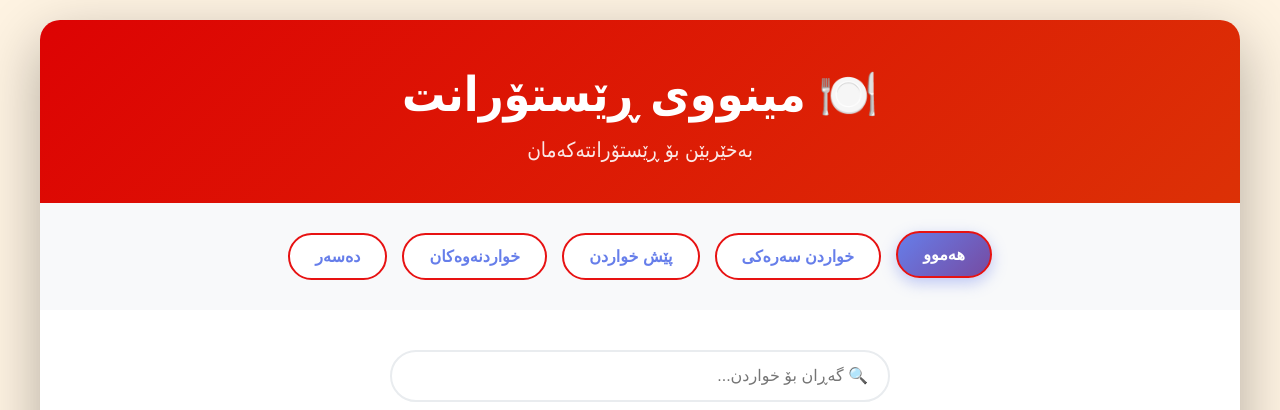
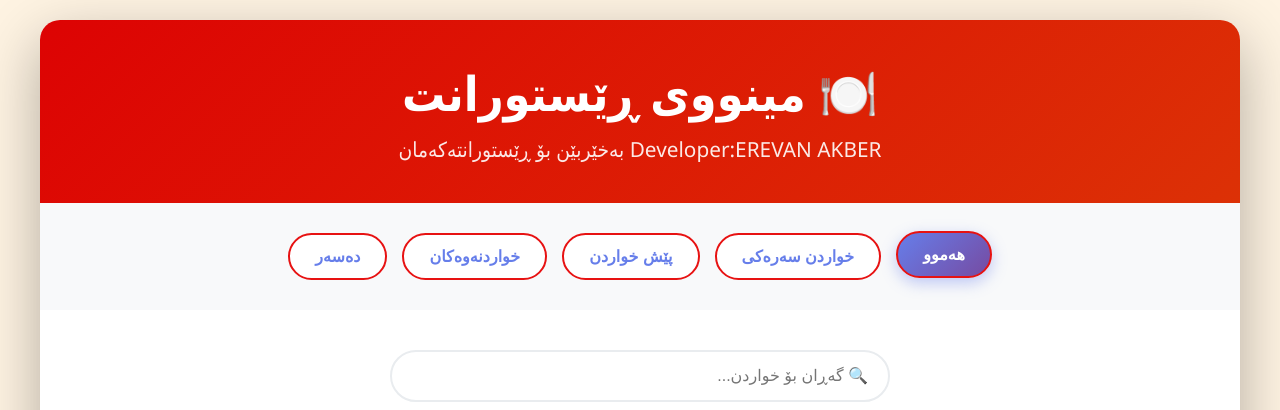
Before and after one commit to erevanakb/menuu, a plain HTML site: page index.html in a window 1280 px wide. Shown: the top 410 px of the page. Drawn offline with Linux system fonts and the light colour scheme.

Commit message:
Add developer credit to index.html
Added developer credit in the header section.

```diff
--- a/index.html
+++ b/index.html
@@ -195,8 +195,8 @@
 <body>
     <div class="container">
         <div class="header">
-            <h1>🍽️ مینووی ڕێستۆرانت</h1>
-            <p>بەخێربێن بۆ ڕێستۆرانتەکەمان</p>
+            <h1>🍽️ مینووی ڕێستورانت</h1>
+            <p>Developer:EREVAN AKBER بەخێربێن بۆ ڕێستورانتەکەمان</p>
         </div>
 
         <div class="categories" id="categories">
```
